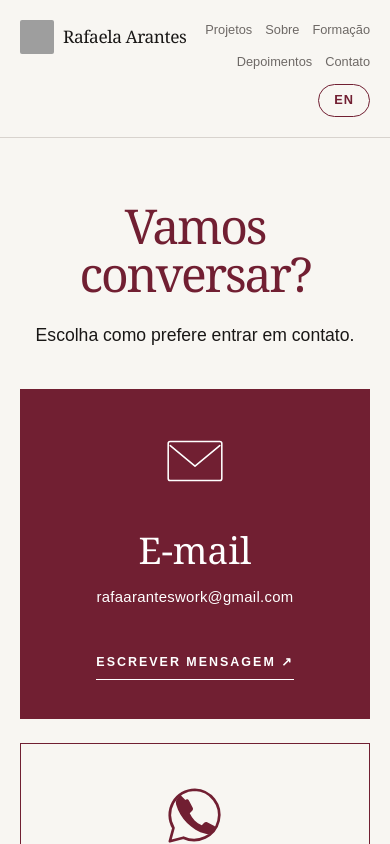
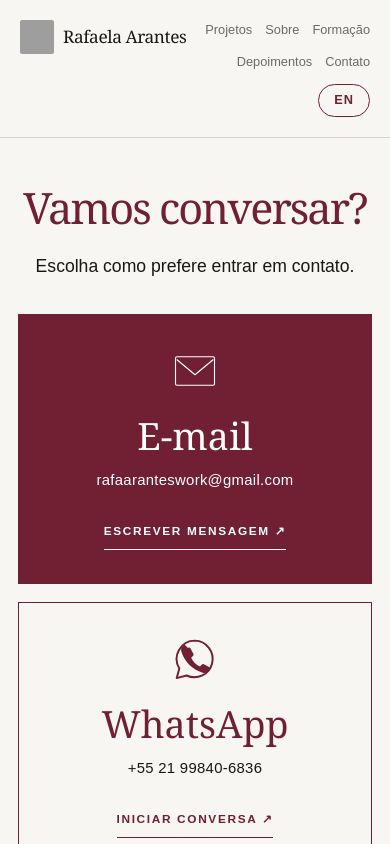
Before and after one commit to rafaarantess/portfolio-rafaela, a Next.js app: page /contato in a window 390 px wide. Shown: the top 844 px of the page. Built offline with nearby package versions, Linux system fonts and the light colour scheme; grey boxes are pictures that could not be loaded.

Commit message:
Add files via upload

```diff
--- a/app/globals.css
+++ b/app/globals.css
@@ -140,23 +140,23 @@ img{display:block;max-width:100%}
 .credentialRows article>a{border:1px solid var(--accent);color:var(--accent);border-radius:99px;padding:10px 15px;font-size:.68rem;text-transform:uppercase;letter-spacing:.08em;transition:.2s}
 .credentialRows article>a:hover{background:var(--accent);color:white}
 .credentialStatus{font-size:.7rem;color:var(--muted);font-style:italic}
-.contactPage{max-width:1280px;margin:auto;padding:86px 32px 110px}
-.contactPageIntro{text-align:center;margin:0 auto 56px}
+.contactPage{max-width:1280px;margin:auto;padding:72px 32px 96px}
+.contactPageIntro{text-align:center;margin:0 auto 44px}
 .contactPageIntro h1{margin:0;color:var(--accent);font-family:Georgia,"Times New Roman",serif;font-size:clamp(3.25rem,5vw,5.35rem);font-weight:400;line-height:1;letter-spacing:-.045em}
 .contactPageIntro p{margin:24px 0 0;color:var(--ink);font-size:clamp(1.1rem,1.55vw,1.35rem);line-height:1.5}
-.contactOptions{display:grid;grid-template-columns:1fr 1fr;gap:24px;max-width:1080px;margin:auto}
-.contactOption{min-height:420px;padding:54px;display:flex;flex-direction:column;align-items:center;justify-content:center;text-align:center;border:1px solid var(--accent);transition:transform .25s ease,background .25s ease,color .25s ease}
+.contactOptions{display:grid;grid-template-columns:1fr 1fr;gap:18px;max-width:920px;margin:auto}
+.contactOption{min-height:340px;padding:40px;display:flex;flex-direction:column;align-items:center;justify-content:center;text-align:center;border:1px solid var(--accent);transition:transform .25s ease,background .25s ease,color .25s ease}
 .contactOption:first-child{background:var(--accent);color:white}
 .contactOption:not(:first-child){color:var(--accent)}
 .contactOption:not(:first-child)>span:not(.contactIcon){color:var(--ink)}
 .contactOption:hover{transform:translateY(-4px)}
-.contactIcon{width:66px;height:66px;margin-bottom:38px}
+.contactIcon{width:54px;height:54px;margin-bottom:28px}
 .contactIcon svg{width:100%;height:100%;fill:none;stroke:currentColor;stroke-width:1.5;stroke-linecap:round;stroke-linejoin:round}
 .contactIcon svg:has(.whatsappHandset){stroke-width:2.6}
 .whatsappHandset{fill:currentColor;stroke:none}
-.contactOption h2{margin:0 0 18px;font-family:Georgia,"Times New Roman",serif;font-size:clamp(2.3rem,3.5vw,3.65rem);font-weight:400;line-height:1;color:inherit}
+.contactOption h2{margin:0 0 14px;font-family:Georgia,"Times New Roman",serif;font-size:clamp(2.15rem,3vw,3.15rem);font-weight:400;line-height:1;color:inherit}
 .contactOption>span{font-size:1.03rem;letter-spacing:.02em}
-.contactCta{margin-top:62px;padding-bottom:8px;border-bottom:1px solid currentColor;font-size:.78rem;font-weight:700;letter-spacing:.16em;text-transform:uppercase}
+.contactCta{margin-top:42px;padding-bottom:8px;border-bottom:1px solid currentColor;font-size:.74rem;font-weight:700;letter-spacing:.14em;text-transform:uppercase}
 @media(max-width:800px){
   .siteHeader{height:auto;min-height:76px;padding:20px;align-items:flex-start}
   .wordmark{font-size:1.08rem;gap:9px}
@@ -206,12 +206,14 @@ img{display:block;max-width:100%}
   .credentialRows article>a,.credentialStatus{grid-column:2;justify-self:start}
   .educationGrid article{grid-template-columns:58px 1fr;padding:24px 20px}
   .educationGrid img,.credentialRows article>img{width:52px;height:52px}
-  .contactPage{padding:64px 20px 78px}
-  .contactPageIntro{margin-bottom:40px}
-  .contactPageIntro h1{font-size:3rem}
+  .contactPage{padding:48px 18px 68px}
+  .contactPageIntro{margin-bottom:34px}
+  .contactPageIntro h1{font-size:2.7rem}
   .contactOptions{grid-template-columns:1fr}
-  .contactOption{min-height:330px;padding:38px 24px}
+  .contactOption{min-height:270px;padding:32px 20px}
+  .contactIcon{width:48px;height:48px;margin-bottom:22px}
+  .contactOption h2{font-size:2.35rem}
   .contactOption>span{font-size:.93rem}
-  .contactCta{margin-top:44px}
+  .contactCta{margin-top:32px}
 }
 @media(prefers-reduced-motion:reduce){html{scroll-behavior:auto}.projectVisual img{transition:none}}
```
